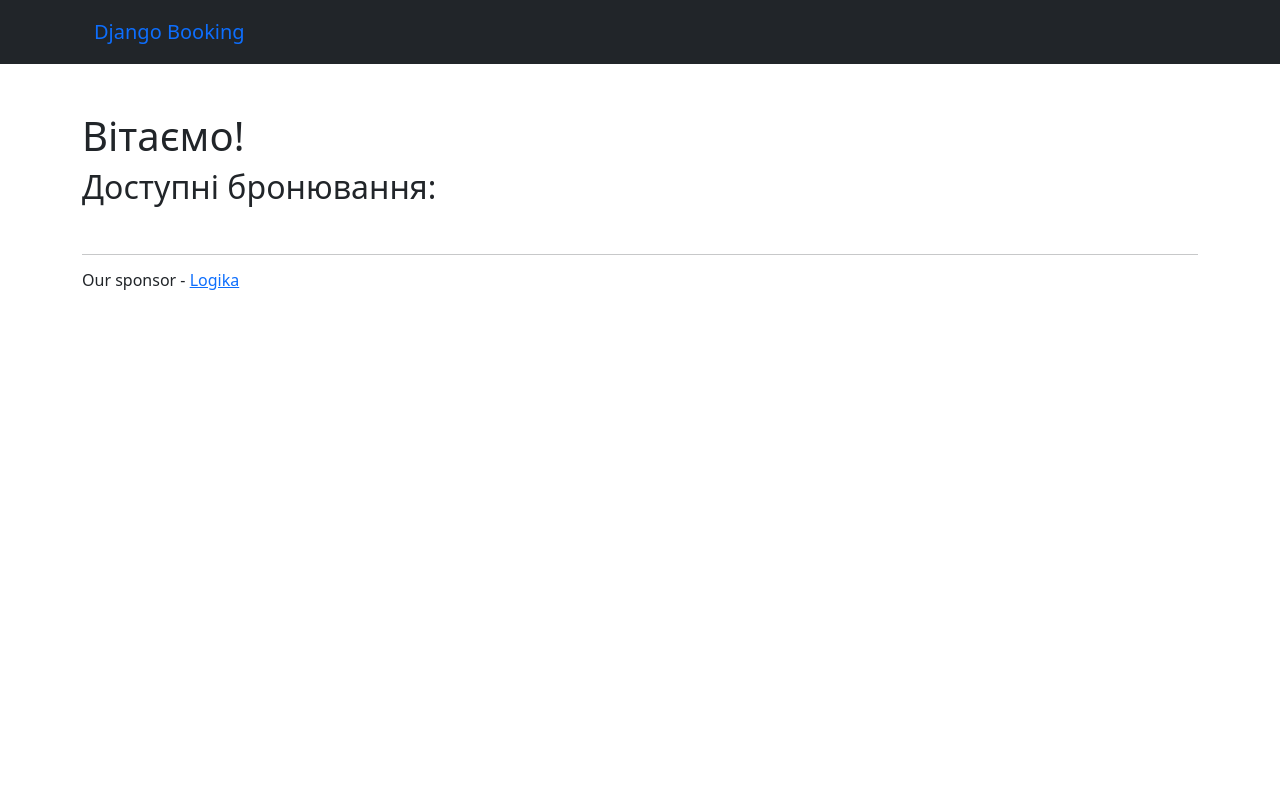
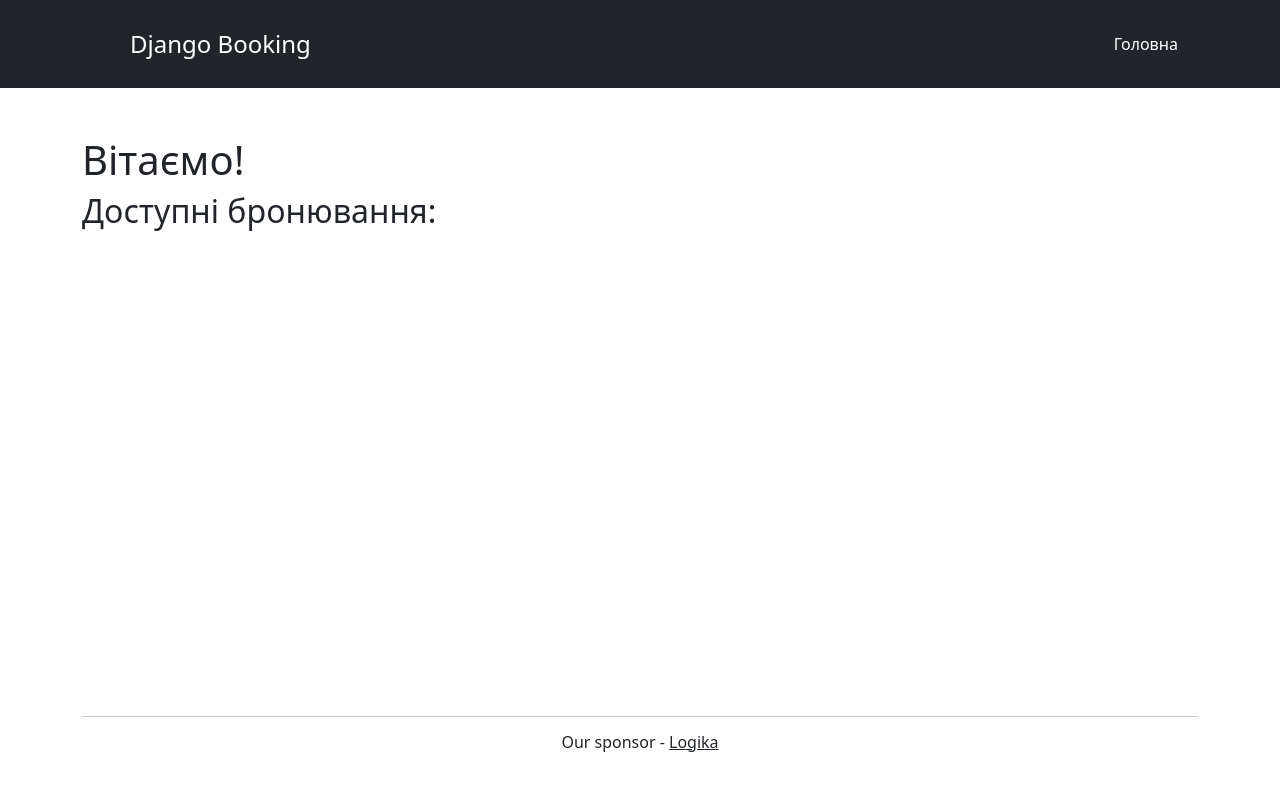
Before and after one commit to Skrriply/django-booking, a Django app: page / in a window 1280 px wide. Run offline with Django 5.2, Linux system fonts and the light colour scheme; data that the repository does not hold is empty.

Commit message:
Update templates

```diff
--- a/booking_system/booking/templates/base/_base.html
+++ b/booking_system/booking/templates/base/_base.html
@@ -1,31 +1,40 @@
 {% load static %}
-<!Doctype html>
-<html lang="en" data-bs-theme="dark">
+<!doctype html>
+<html lang="uk" data-bs-theme="dark">
     <head>
-  <meta charset="UTF-8">
-  <meta name="viewport"
-        content="width=device-width, user-scalable=no, initial-scale=1.0, maximum-scale=1.0, minimum-scale=1.0">
-  <meta http-equiv="X-UA-Compatible" content="ie=edge">
-  <link href="https://cdn.jsdelivr.net/npm/bootstrap@5.0.2/dist/css/bootstrap.min.css" rel="stylesheet" integrity="sha384-EVSTQN3/azprG1Anm3QDgpJLIm9Nao0Yz1ztcQTwFspd3yD65VohhpuuCOmLASjC" crossorigin="anonymous">
-  <link rel="stylesheet" href="https://cdnjs.cloudflare.com/ajax/libs/font-awesome/6.4.0/css/all.min.css" integrity="sha512-iecdLmaskl7CVkqkXNQ/ZH/XLlvWZOJyj7Yy7tcenmpD1ypASozpmT/E0iPtmFIB46ZmdtAc9eNBvH0H/ZpiBw==" crossorigin="anonymous" referrerpolicy="no-referrer" />
+        <meta charset="UTF-8" />
+        <meta
+            name="viewport"
+            content="width=device-width, user-scalable=no, initial-scale=1.0, maximum-scale=1.0, minimum-scale=1.0"
+        />
+        <meta http-equiv="X-UA-Compatible" content="ie=edge" />
+        <link
+            href="https://cdn.jsdelivr.net/npm/bootstrap@5.0.2/dist/css/bootstrap.min.css"
+            rel="stylesheet"
+            integrity="sha384-EVSTQN3/azprG1Anm3QDgpJLIm9Nao0Yz1ztcQTwFspd3yD65VohhpuuCOmLASjC"
+            crossorigin="anonymous"
+        />
+        <link
+            rel="stylesheet"
+            href="https://cdnjs.cloudflare.com/ajax/libs/font-awesome/6.4.0/css/all.min.css"
+            integrity="sha512-iecdLmaskl7CVkqkXNQ/ZH/XLlvWZOJyj7Yy7tcenmpD1ypASozpmT/E0iPtmFIB46ZmdtAc9eNBvH0H/ZpiBw=="
+            crossorigin="anonymous"
+            referrerpolicy="no-referrer"
+        />
         <title>{% block title %}{% endblock title %}</title>
     </head>
-<body>
-
+    <body class="d-flex flex-column min-vh-100">
         {% include 'base/_header.html' %}
-
         <div class="container mt-5">
-
-
-
-  {% block content %}
-  {% endblock content %}
+            {% block content %} {% endblock content %}
+        </div>
         {% include 'base/_footer.html' %}
-</div>
-
         {% block script %}
-  <script src="https://cdn.jsdelivr.net/npm/bootstrap@5.3.2/dist/js/bootstrap.bundle.min.js" integrity="sha384-C6RzsynM9kWDrMNeT87bh95OGNyZPhcTNXj1NW7RuBCsyN/o0jlpcV8Qyq46cDfL" crossorigin="anonymous"></script>
+        <script
+            src="https://cdn.jsdelivr.net/npm/bootstrap@5.3.2/dist/js/bootstrap.bundle.min.js"
+            integrity="sha384-C6RzsynM9kWDrMNeT87bh95OGNyZPhcTNXj1NW7RuBCsyN/o0jlpcV8Qyq46cDfL"
+            crossorigin="anonymous"
+        ></script>
         {% endblock %}
-
     </body>
 </html>
--- a/booking_system/booking/templates/base/_footer.html
+++ b/booking_system/booking/templates/base/_footer.html
@@ -1,5 +1,9 @@
 <footer class="py-3 my-4 mt-auto">
-
-    <hr>
-    <h6>Our sponsor - <a href="https://logikaschool.com/">Logika</a></h6>
+    <div class="container text-center">
+        <hr class="border-light" />
+        <h6>
+            Our sponsor -
+            <a href="https://logikaschool.com/" class="text-dark">Logika</a>
+        </h6>
+    </div>
 </footer>
--- a/booking_system/booking/templates/base/_header.html
+++ b/booking_system/booking/templates/base/_header.html
@@ -1,26 +1,53 @@
 <header class="p-3 bg-dark text-white">
     <div class="container">
-    <div class="d-flex flex-wrap align-items-center justify-content-center justify-content-lg-start">
-      <a href="/" class="d-flex align-items-center mb-2 mb-lg-0 text-white text-decoration-none">
-        <svg class="bi me-2" width="40" height="32" role="img" aria-label="Bootstrap"><use xlink:href="#bootstrap"></use></svg>
+        <div
+            class="d-flex flex-wrap align-items-center justify-content-between"
+        >
+            <a
+                href="/"
+                class="d-flex align-items-center mb-2 mb-lg-0 text-white text-decoration-none"
+            >
+                <svg
+                    class="bi me-2"
+                    width="40"
+                    height="32"
+                    role="img"
+                    aria-label="Bootstrap"
+                >
+                    <use xlink:href="#bootstrap"></use>
+                </svg>
+                <span class="fs-4">Django Booking</span>
             </a>
-
-      <nav class="navbar navbar-expand-lg bg-body-dark position-absolute top-15  start-5 translate-start">
+            <nav class="navbar navbar-expand-lg navbar-dark">
                 <div class="container-fluid">
-    <a class="navbar-brand" href="#">Django Booking</a>
-    <button class="navbar-toggler" type="button" data-bs-toggle="collapse" data-bs-target="#navbarSupportedContent" aria-controls="navbarSupportedContent" aria-expanded="false" aria-label="Toggle navigation">
+                    <button
+                        class="navbar-toggler"
+                        type="button"
+                        data-bs-toggle="collapse"
+                        data-bs-target="#navbarSupportedContent"
+                        aria-controls="navbarSupportedContent"
+                        aria-expanded="false"
+                        aria-label="Toggle navigation"
+                    >
                         <span class="navbar-toggler-icon"></span>
                     </button>
+                    <div
+                        class="collapse navbar-collapse"
+                        id="navbarSupportedContent"
+                    >
+                        <ul class="navbar-nav me-auto mb-2 mb-lg-0">
+                            <li class="nav-item">
+                                <a
+                                    class="nav-link active"
+                                    aria-current="page"
+                                    href="{% url 'index' %}"
+                                    >Головна</a
+                                >
+                            </li>
+                        </ul>
                     </div>
                 </div>
-
-
-
-
-
-
-
-
-
-
+            </nav>
+        </div>
+    </div>
 </header>
--- a/booking_system/booking/templates/index.html
+++ b/booking_system/booking/templates/index.html
@@ -4,6 +4,7 @@
     Система бронювання
 {% endblock %}
 
+<!-- TODO: Покращити вигляд сторінки -->
 {% block content %}
         <h1>Вітаємо!</h1>
         <h2>Доступні бронювання:</h2>
```
Also changed, not shown: booking_system/booking/templates/location_detail.html (+9 -10 lines). Lines whose indentation alone changed are shown as unchanged.
